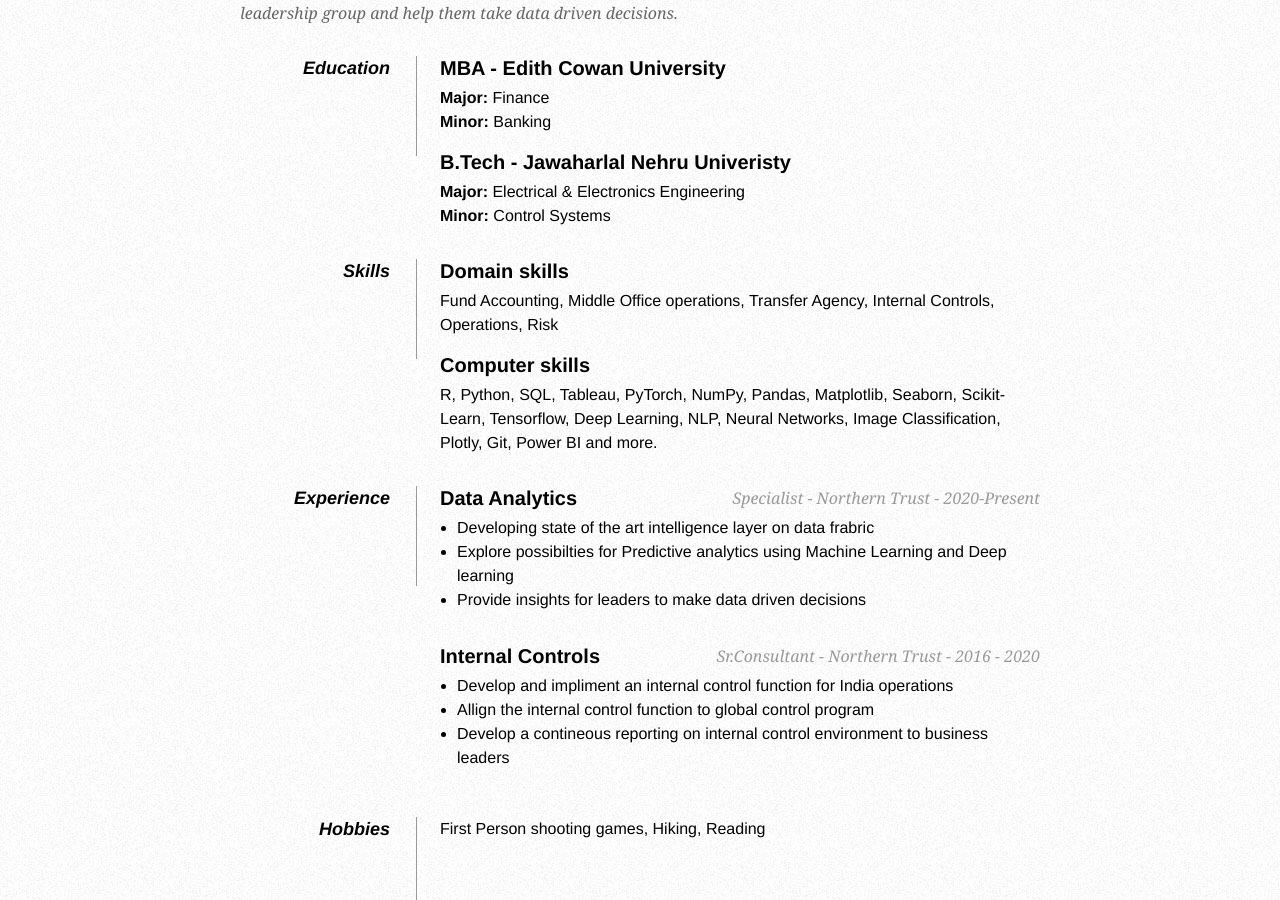
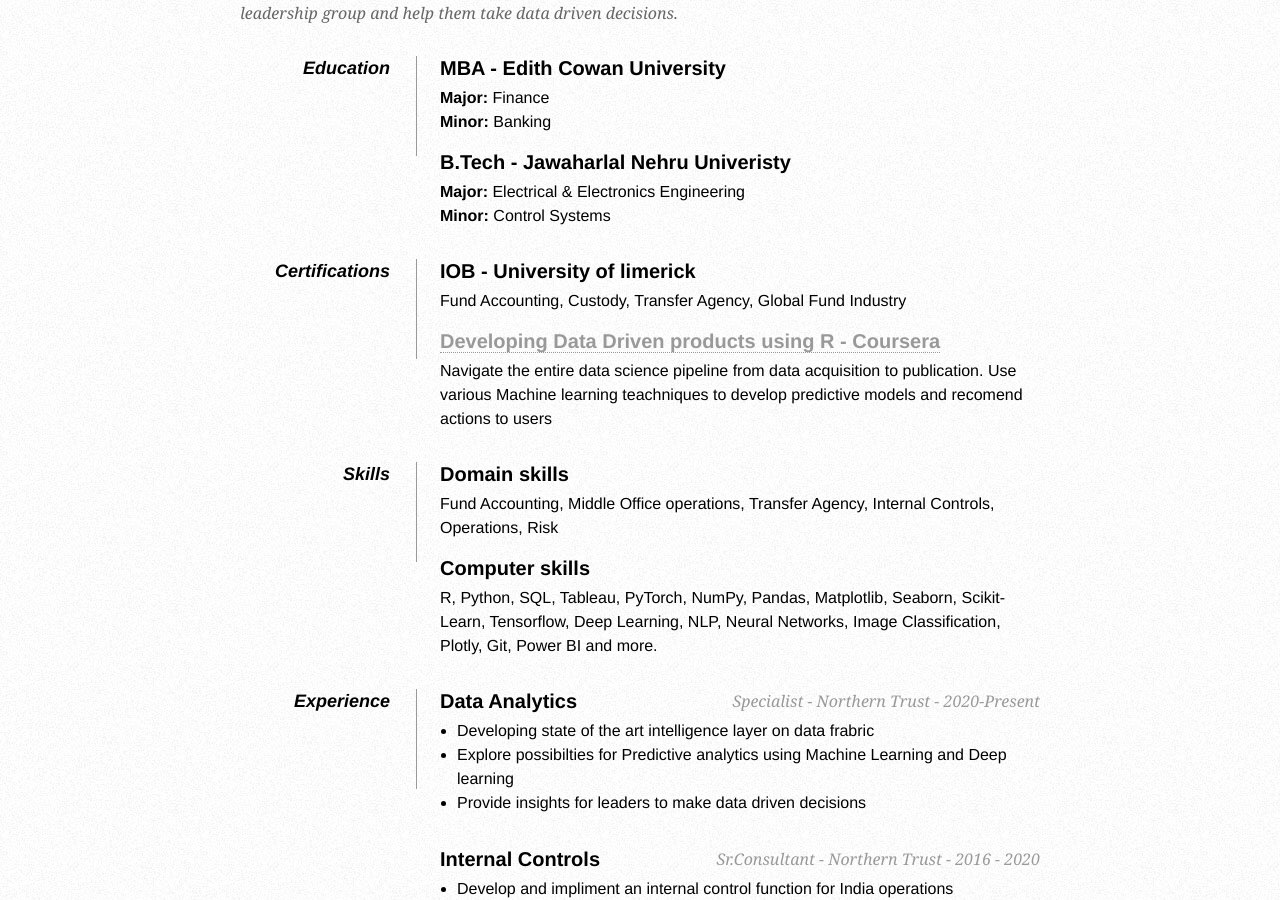
Before and after one commit to bharathkreddy/bharathkreddy.github.io, a Jekyll site: the page cv/index.html, which Jekyll copies as it is, in a window 1280 px wide and 900 px high, scrolled down 432 px. Built offline with Jekyll 4.4.1, drawn with Linux system fonts in a browser that asks for light colours.

Commit message:
Update index.html

```diff
--- a/cv/index.html
+++ b/cv/index.html
@@ -95,6 +95,16 @@
 
             <dd class="clear"></dd>
 
+	<dt>Certifications</dt>
+            <dd>
+                <h2>IOB - University of limerick</h2>
+                <p>Fund Accounting, Custody, Transfer Agency, Global Fund Industry <br /></p>
+                <h2><a href="https://coursera.org/share/2a5ce87065a258dff1cebebd68837e67">Developing Data Driven products using R - Coursera </a></h2>
+                <p>Navigate the entire data science pipeline from data acquisition to publication. Use various Machine learning teachniques to develop predictive models and recomend actions to users<br /></p>
+            </dd>
+
+            <dd class="clear"></dd>
+
             <dt>Skills</dt>
             <dd>
                 <h2>Domain skills</h2>
```
